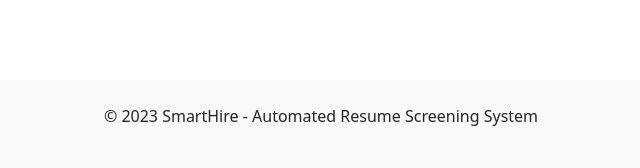
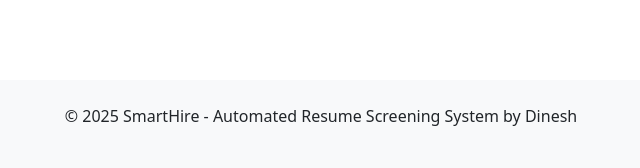
Before and after one commit to Dinesh051298/Smart_hire_IITJ, a Flask app: a page that uses app/templates/layout.html in a window 1280 px wide. Shown: the part 632-800 px from the top of the page, without its empty margins (319-959 px from the left). Run offline with Flask 2, Linux system fonts and the light colour scheme.

Commit message:
updated the footer

```diff
--- a/app/templates/layout.html
+++ b/app/templates/layout.html
@@ -78,7 +78,7 @@
 
     <footer class="bg-light py-4 mt-5">
         <div class="container text-center">
-            <p>&copy; 2023 SmartHire - Automated Resume Screening System</p>
+            <p>&copy; 2025 SmartHire - Automated Resume Screening System by Dinesh</p>
         </div>
     </footer>
 
```
